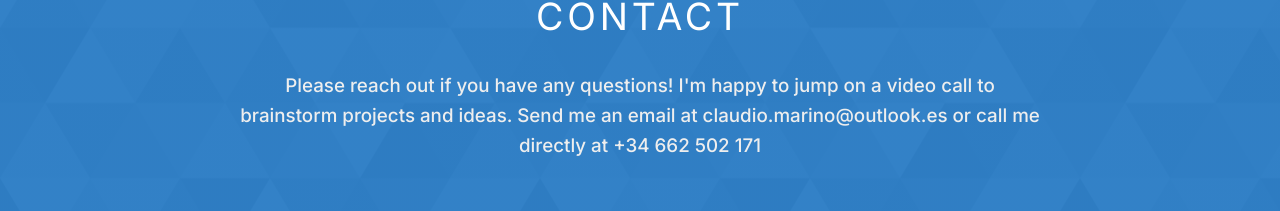
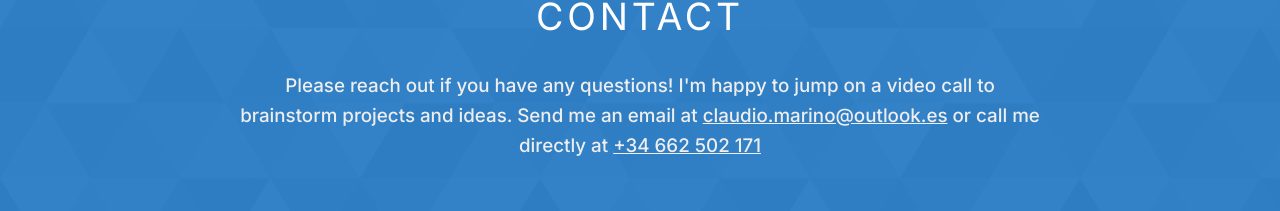
Before and after one commit to claudiomavi/newPortfolio, a React (Vite) app: page / in a window 1280 px wide. Shown: the part 4006-4217 px from the top of the page. Built offline with nearby package versions, Linux system fonts and the light colour scheme.

Commit message:
Updated the contact section

```diff
--- a/src/Components/Contact.jsx
+++ b/src/Components/Contact.jsx
@@ -28,8 +28,19 @@ export default function Contact() {
           </span>
           <span className="not-sm:text-3xl leading-12 m-auto block max-w-7xl text-center text-3xl font-medium text-[#eee]">
             Please reach out if you have any questions! I'm happy to jump on a
-            video call to brainstorm projects and ideas. Send me an email at
-            claudio.marino@outlook.es or call me directly at +34 662 502 171
+            video call to brainstorm projects and ideas. Send me an email at{" "}
+            <a
+              href="mailto:claudio.marino@outlook.es"
+              target="_blank"
+              rel="noopener noreferrer"
+              className="underline transition-all duration-300 hover:text-white"
+            >
+              claudio.marino@outlook.es
+            </a>{" "}
+            or call me directly at{" "}
+            <span className="underline transition-all duration-300 hover:text-white">
+              +34 662 502 171
+            </span>
           </span>
         </h2>
       </div>
```
